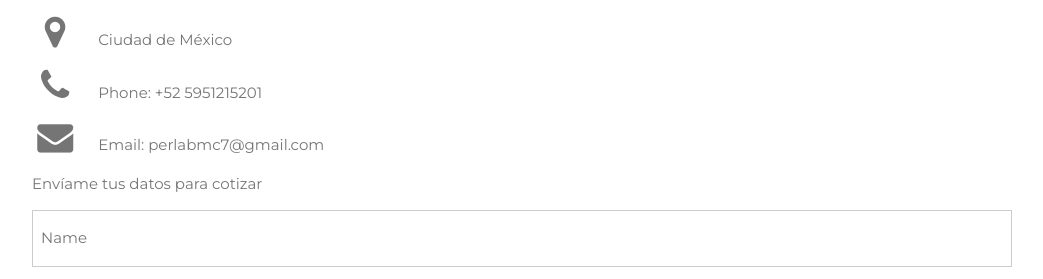
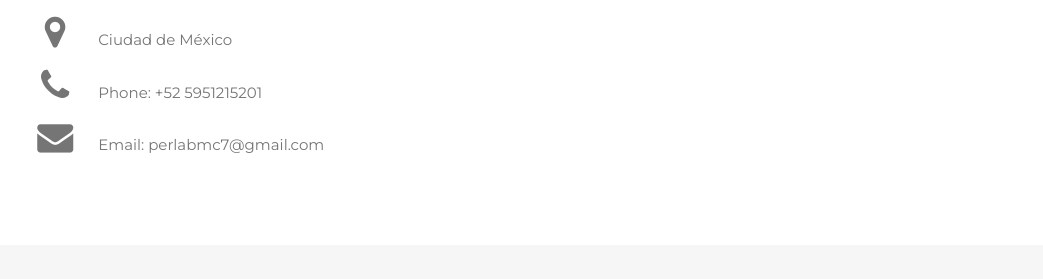
Before and after one commit to PerlaBMC/Portafolio-final, a plain HTML site: page index.html in a window 1280 px wide. Shown: the part 4889-5168 px from the top of the page, without its empty margins (118-1161 px from the left). Drawn offline with nearby package versions, Linux system fonts and the light colour scheme.

Commit message:
formulario oculto

```diff
--- a/index.html
+++ b/index.html
@@ -204,7 +204,7 @@
     </div>
 
 
-    <p>Envíame tus datos para cotizar</p>
+    <!--<p>Envíame tus datos para cotizar</p>
     <form action="/action_page.php" target="_blank">
       <p><input class="w3-input w3-padding-16 w3-border" type="text" placeholder="Name" required name="Name"></p>
       <p><input class="w3-input w3-padding-16 w3-border" type="text" placeholder="Email" required name="Email"></p>
@@ -216,7 +216,7 @@
         </button>
       </p>
     </form>
-  <!-- End Contact Section -->
+  End Contact Section -->
   </div>
 
   <!-- Footer -->
```
